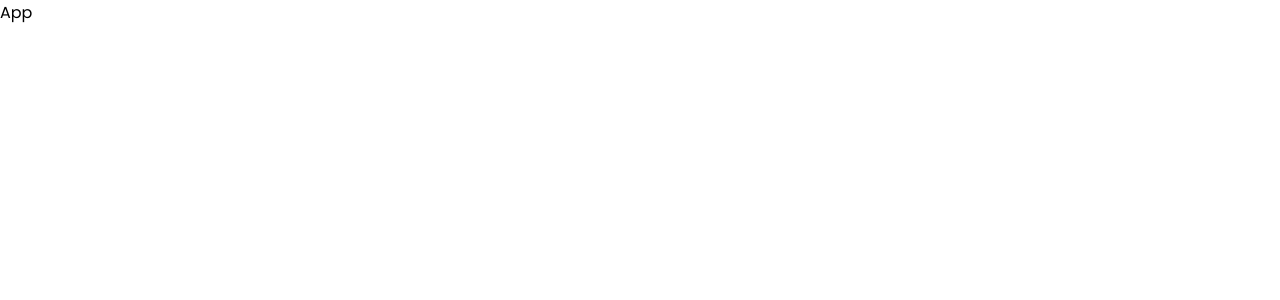
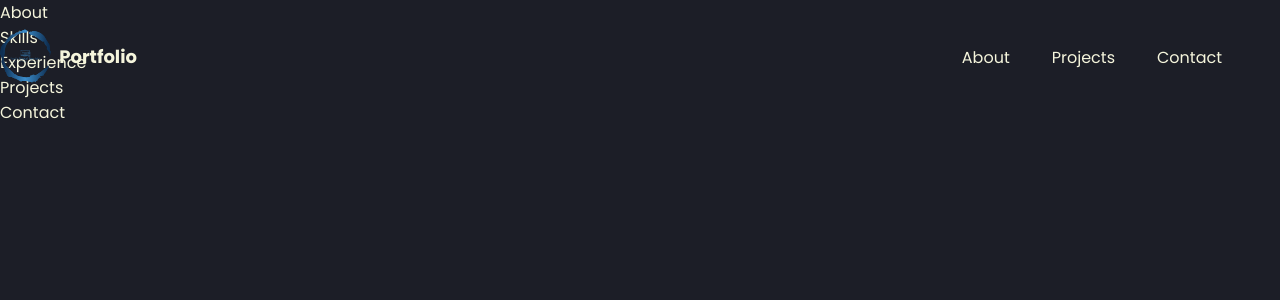
Before and after one commit to Paul-DELESQUES/ProjectPortfolio, a React (Vite) app: page / in a window 1280 px wide. Shown: the top 300 px of the page. Built offline with nearby package versions, Linux system fonts and the light colour scheme.

Commit message:
create navbar and scss

```diff
--- a/src/App.jsx
+++ b/src/App.jsx
@@ -1,7 +1,27 @@
+import { BrowserRouter } from "react-router-dom";
+import {
+  About,
+  Contact,
+  Experience,
+  Navbar,
+  Projects,
+  Skills,
+} from "./components";
 import "./styles/App.scss";
 
 function App() {
-  return <div>App</div>;
+  return (
+    <BrowserRouter>
+      <Navbar />
+      <div className="App">
+        <About />
+        <Skills />
+        <Experience />
+        <Projects />
+        <Contact />
+      </div>
+    </BrowserRouter>
+  );
 }
 
 export default App;
--- a/src/components/Navbar.jsx
+++ b/src/components/Navbar.jsx
@@ -1,5 +1,60 @@
+import { useState, useEffect } from "react";
+import { Link } from "react-router-dom";
+import { navLinks } from "../constants/dataGen";
+import { logo, menu, close } from "../assets";
+import "../styles/Navbar.scss";
+
 function Navbar() {
-  return <div>Navbar</div>;
+  const [active, setActive] = useState("");
+  const [toggle, setToggle] = useState(false);
+  const [scrolled, setScrolled] = useState(false);
+
+  useEffect(() => {
+    const handleScroll = () => {
+      const scrollTop = window.scrollY;
+      if (scrollTop > 100) {
+        setScrolled(true);
+      } else {
+        setScrolled(false);
+      }
+    };
+
+    window.addEventListener("scroll", handleScroll);
+    return () => window.removeEventListener("scroll", handleScroll);
+  }, []);
+
+  return (
+    <nav className="navbar">
+      <div className="nav-ctn">
+        <Link
+          to="/"
+          className="nav-link"
+          onClick={() => {
+            setActive("");
+            window.scrollTo(0, 0);
+          }}
+        >
+          <img src={logo} alt="logo" className="nav-logo" />
+          <p>Portfolio</p>
+        </Link>
+
+        <div className="menu-icon" onClick={() => setToggle(!toggle)}>
+          <img src={toggle ? close : menu} alt="menu burger" />
+        </div>
+        <ul className={toggle ? "nav-menu active" : "nav-menu"}>
+          {navLinks.map((nav) => (
+            <li
+              key={nav.id}
+              className="nav-item"
+              onClick={() => setActive(nav.title)}
+            >
+              <a href={`#${nav.id}`}>{nav.title}</a>
+            </li>
+          ))}
+        </ul>
+      </div>
+    </nav>
+  );
 }
 
 export default Navbar;
--- a/src/components/index.js
+++ b/src/components/index.js
@@ -0,0 +1,8 @@
+import About from "./About";
+import Contact from "./Contact";
+import Experience from "./Experience";
+import Navbar from "./Navbar";
+import Projects from "./Projects";
+import Skills from "./Skills";
+
+export { About, Contact, Experience, Navbar, Projects, Skills };
--- a/src/constants/dataGen.js
+++ b/src/constants/dataGen.js
@@ -14,11 +14,11 @@ import {
 export const navLinks = [
   {
     id: "about",
-    title: "À Propos",
+    title: "About",
   },
   {
-    id: "Projets",
-    title: "Projets",
+    id: "Projects",
+    title: "Projects",
   },
   {
     id: "contact",
--- a/src/styles/App.scss
+++ b/src/styles/App.scss
@@ -9,7 +9,7 @@
 }
 
 .App {
-  background: $bg-secondary;
+  background: $bg;
   color: $text-primary;
   width: 100%;
   height: 100vh;
--- /dev/null
+++ b/src/styles/Navbar.scss
@@ -0,0 +1,119 @@
+@import "variables.scss";
+
+.navbar {
+  display: flex;
+  align-items: center;
+  width: 100%;
+  padding: 1rem 0;
+  background-color: transparent;
+  position: fixed;
+  top: 0px;
+  z-index: 20;
+
+  .nav-ctn {
+    display: flex;
+    justify-content: space-between;
+    align-items: center;
+    width: 100%;
+    max-width: 80rem;
+    margin: 0 auto;
+  }
+
+  .nav-link {
+    display: flex;
+    align-items: center;
+    gap: 0.5rem;
+    width: 4rem;
+    height: 4rem;
+    text-decoration: none;
+    img {
+      max-width: 90%;
+      height: 90%;
+      object-fit: contain;
+    }
+    p {
+      display: flex;
+      color: $text-primary;
+      font-size: 18px;
+      font-weight: 700;
+      cursor: pointer;
+    }
+  }
+
+  .nav-menu {
+    display: grid;
+    grid-template-columns: repeat(4, auto);
+    grid-gap: 10px;
+    list-style: none;
+    text-align: center;
+    width: 60vw;
+    justify-content: end;
+    margin-right: 2rem;
+    text-decoration: none;
+    list-style: none;
+  }
+  .nav-item {
+    height: 80px;
+
+    a {
+      display: flex;
+      text-align: center;
+      justify-content: end;
+      padding: 0.5rem 1rem;
+      margin-top: 1.3rem;
+      list-style: none;
+      text-decoration: none;
+      color: $text-primary;
+      cursor: pointer;
+
+      &:hover {
+        text-decoration: underline;
+      }
+    }
+  }
+
+  .menu-icon {
+    display: none;
+  }
+}
+
+@media screen and (max-width: 640px) {
+  .nav-menu {
+    display: flex;
+    flex-direction: column;
+    width: 100%;
+    height: 90vh;
+    position: absolute;
+    top: 3.8rem;
+    left: -100%;
+    opacity: 1;
+    transition: all 0.5s ease;
+  }
+  .nav-menu.active {
+    padding: 0;
+    background: #242222;
+    left: 0;
+    opacity: 1;
+    transition: all 0.5s ease;
+    z-index: 1;
+  }
+  .nav-item {
+    a {
+      text-align: center;
+      padding: 2rem;
+      width: 100%;
+      display: table;
+      font-size: 2rem;
+      transform: translate(0%, -250%);
+    }
+  }
+  .menu-icon {
+    display: block;
+    position: absolute;
+    top: 0;
+    right: 0;
+    transform: translate(-100%, 60%);
+    font-size: 1.8rem;
+    cursor: pointer;
+  }
+}
--- a/src/styles/_variables.scss
+++ b/src/styles/_variables.scss
@@ -1,7 +1,7 @@
 //DarkTheme
 
 $bg: #1c1e27;
-$bg-secondary: linear-gradient(45deg, #3376db, #224aaf);
+$bg-secondary: linear-gradient(45deg, #114696, #072776);
 $primary-color: #854ce6;
 $text-primary: #f5f5dc;
 $text-secondary: #b1b2b3;
```
Also changed, not shown: package.json (+10 -1 lines), 1 other file (tests, documents, lock files or other folders).
